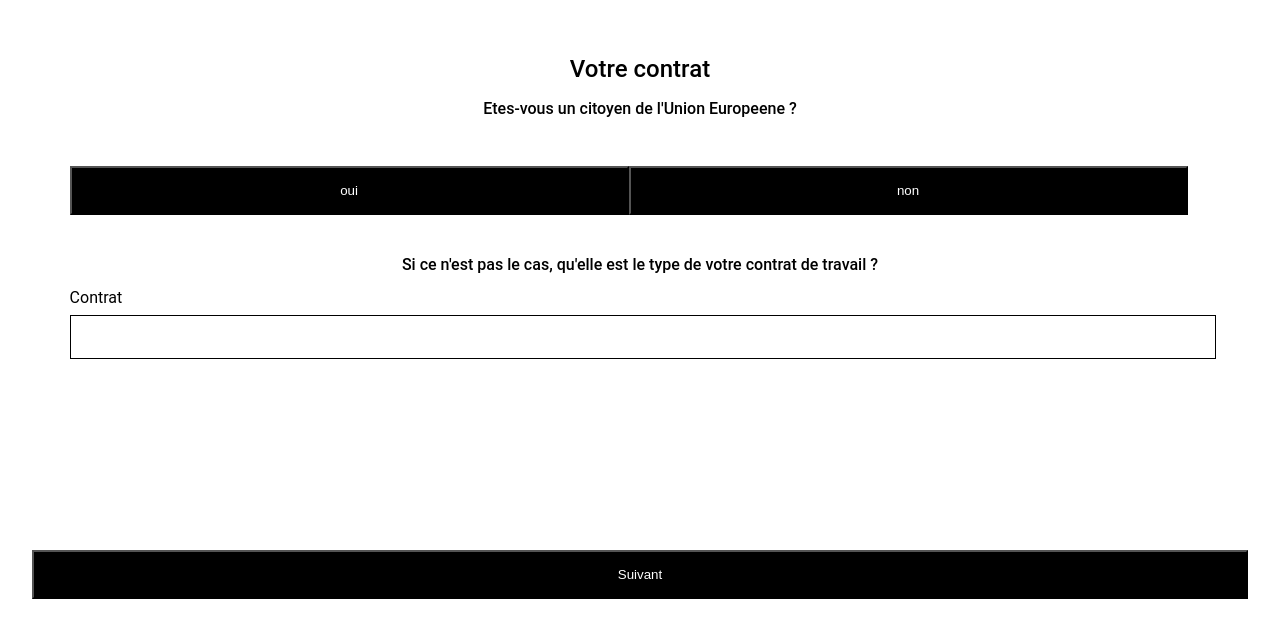
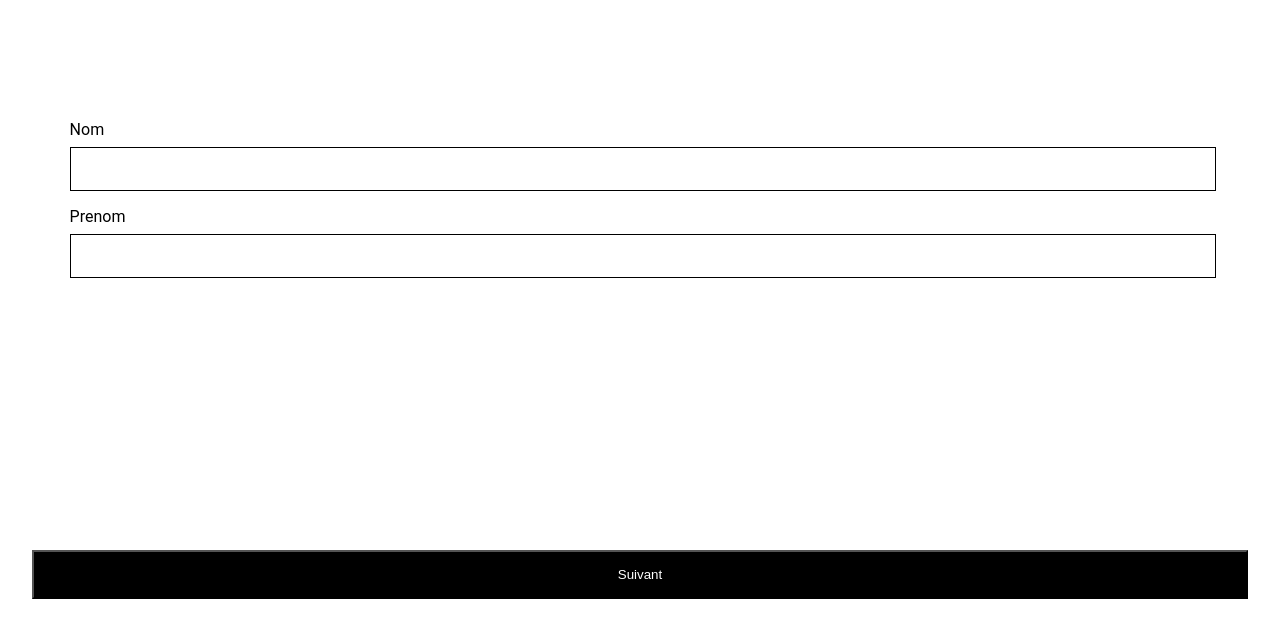
Before and after one commit to StanDelamourd/poc-nuxt, a Nuxt app: page /register in a window 1280 px wide. Shown: the part 161-798 px from the top of the page. Built offline with nearby package versions, Linux system fonts and the light colour scheme.

Commit message:
Change wizard form step when the user click on next button

```diff
--- a/pages/register/index.vue
+++ b/pages/register/index.vue
@@ -2,15 +2,15 @@
   <div>
     <div class="form">
       <form>
-        <!-- <FirstStep/> -->
-        <!-- <SecondStep/> -->
-        <!-- <ThirdStep/> -->
-        <!-- <FourthStep/> -->
-        <!-- <FivethStep/> -->
-        <SixthStep/>
+        <FirstStep v-if="step === 1"/>
+        <SecondStep v-else-if="step === 2"/>
+        <ThirdStep v-else-if="step === 3"/>
+        <FourthStep v-else-if="step === 4"/>
+        <FivethStep v-else-if="step === 5"/>
+        <SixthStep v-else-if="step === 6"/>
       </form>
     </div>
-    <Button title="Suivant" />
+    <Button title="Suivant" :clickEvent="changeStep"/>
   </div>
 </template>
 <script>
@@ -26,7 +26,7 @@ import Button from '../../components/button';
 export default {
   data () {
     return {
-
+      step: 1,
     }
   },
   components:{
@@ -37,6 +37,11 @@ export default {
     FivethStep,
     SixthStep,
     Button,
+  },
+  methods:{
+    changeStep(){
+      this.step += 1;
+    }
   }
 }
 </script>
```
